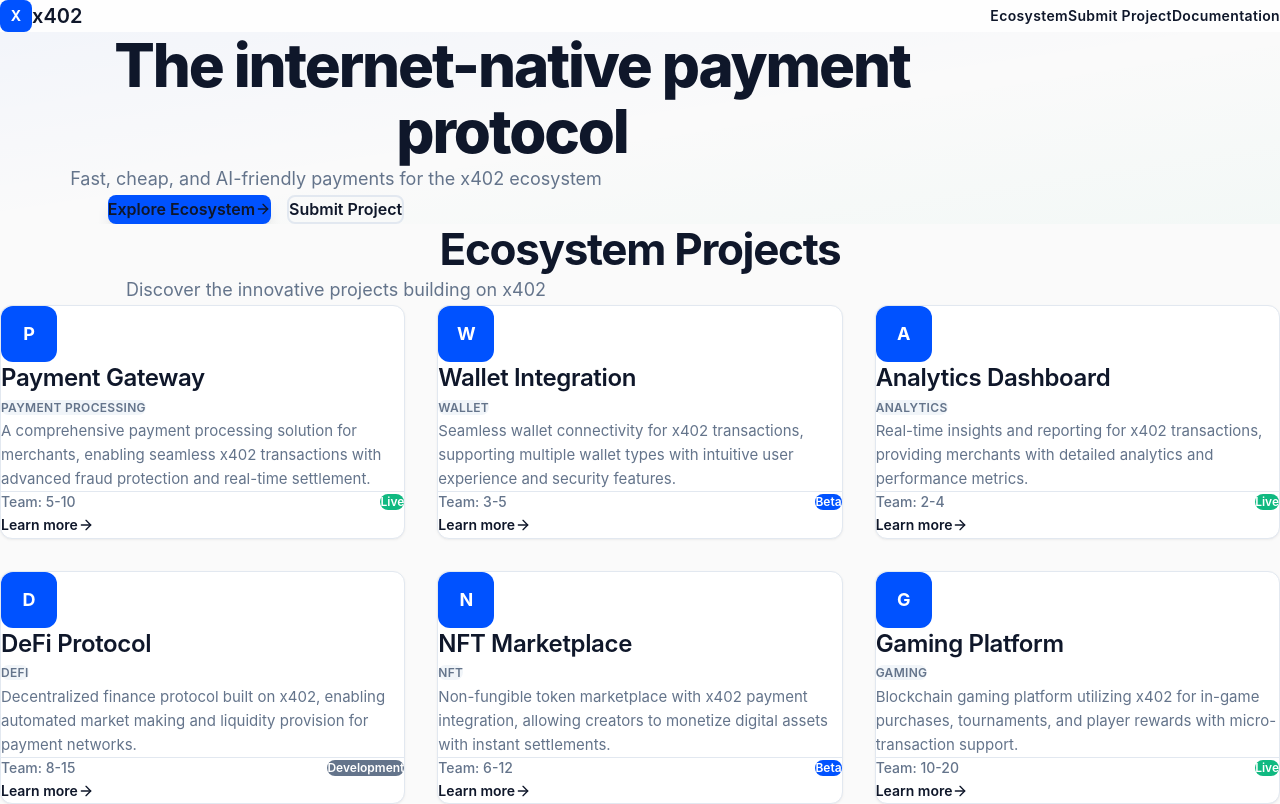
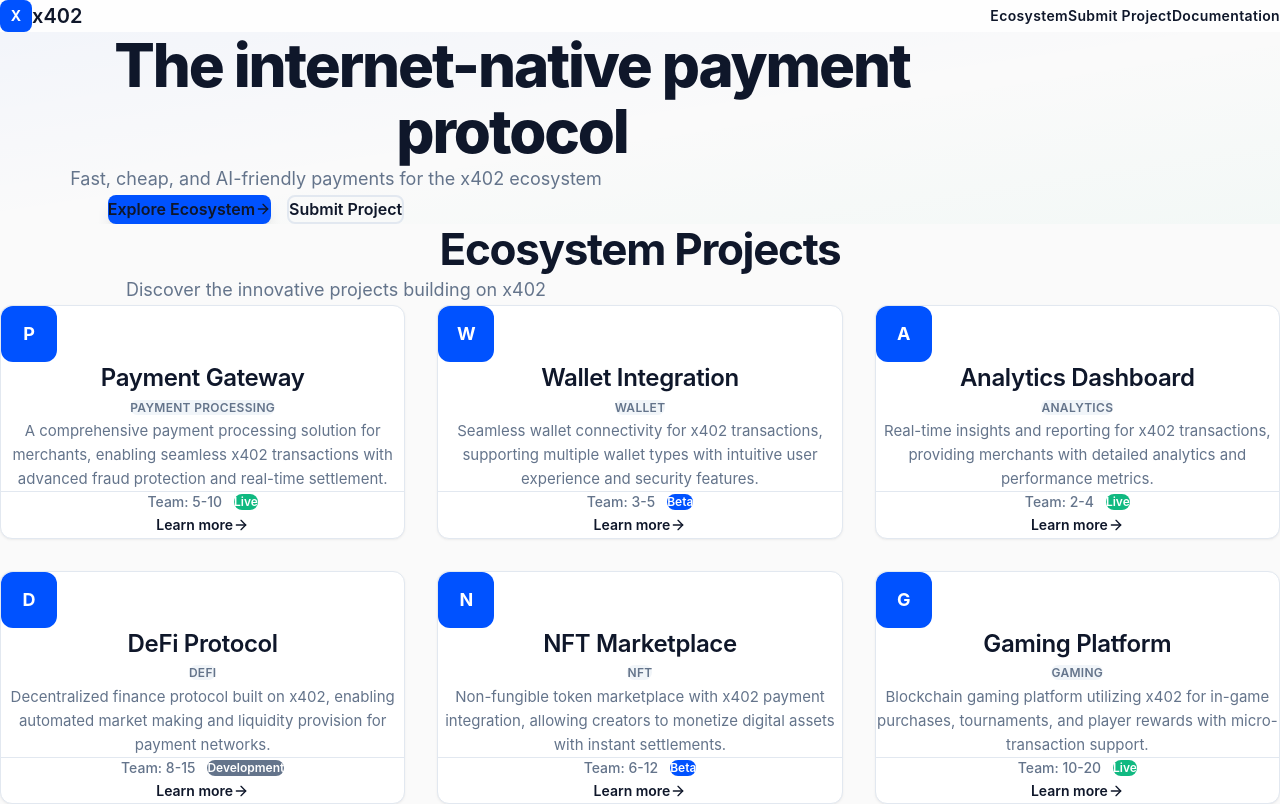
Before and after one commit to KenCarvAPI/x402.solutions, a Next.js app: page / in a window 1280 px wide. Shown: the top 804 px of the page. Built offline with nearby package versions, Linux system fonts and the light colour scheme; no server answers.

Commit message:
feat: Center-align all content on the page
- Add center alignment to project cards with text-center class
- Center project icons with mx-auto
- Center align metrics row (team size and status)
- Center align 'Learn more' links
- Ensure all content is visually centered throughout the page

```diff
--- a/src/app/page.tsx
+++ b/src/app/page.tsx
@@ -122,7 +122,7 @@
           </div>
 
           {/* Project Cards Grid */}
-          <div className="grid grid-cols-1 md:grid-cols-2 lg:grid-cols-3 gap-8">
+          <div className="grid grid-cols-1 md:grid-cols-2 lg:grid-cols-3 gap-8 justify-items-center">
             <ProjectCard
               name="Payment Gateway"
               description="A comprehensive payment processing solution for merchants, enabling seamless x402 transactions with advanced fraud protection and real-time settlement."
--- a/src/components/ProjectCard.tsx
+++ b/src/components/ProjectCard.tsx
@@ -33,9 +33,9 @@
   };
 
   return (
-    <div className="card p-8 group cursor-pointer transition-all duration-300">
+    <div className="card p-8 group cursor-pointer transition-all duration-300 text-center">
       {/* Project Icon */}
-      <div className="w-14 h-14 bg-primary rounded-xl flex items-center justify-center mb-5 group-hover:scale-105 transition-all duration-300">
+      <div className="w-14 h-14 bg-primary rounded-xl flex items-center justify-center mb-5 mx-auto group-hover:scale-105 transition-all duration-300">
         {icon ? (
           <img src={icon} alt={name} className="w-8 h-8 rounded" />
         ) : (
@@ -63,7 +63,7 @@
       </p>
 
       {/* Metrics Row */}
-      <div className="flex items-center justify-between text-sm text-text-muted mb-5 pt-4 border-t border-border">
+      <div className="flex items-center justify-center gap-3 text-sm text-text-muted mb-5 pt-4 border-t border-border">
         <span className="font-medium">Team: {teamSize}</span>
         <span className={`px-3 py-1 rounded-full text-xs font-semibold ${getStatusColor(status)}`}>
           {status}
@@ -76,7 +76,7 @@
           href={website}
           target="_blank"
           rel="noopener noreferrer"
-          className="text-primary hover:text-primary-dark font-semibold text-sm transition-all duration-200 inline-flex items-center group/link"
+          className="text-primary hover:text-primary-dark font-semibold text-sm transition-all duration-200 inline-flex items-center justify-center group/link"
           onClick={(e) => e.stopPropagation()}
         >
           Learn more
```
